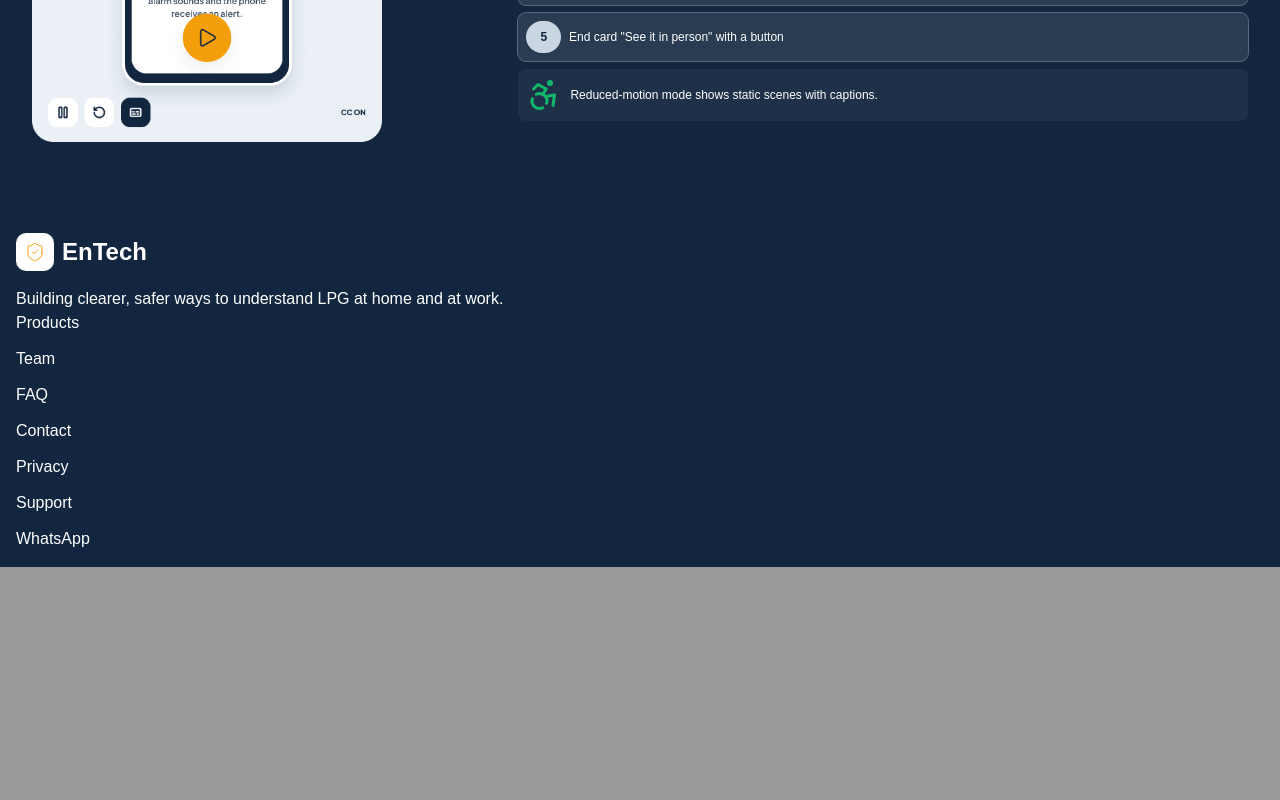
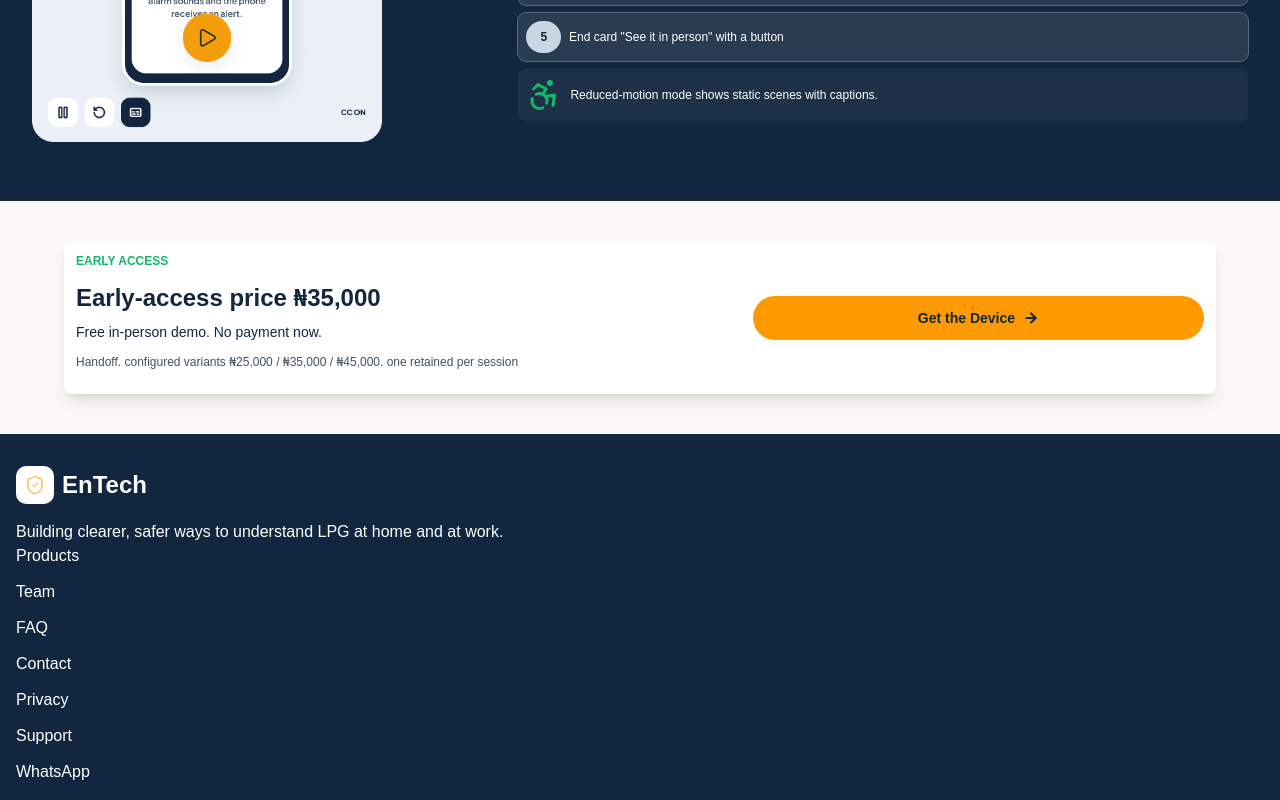
Before and after one commit to Adefenwa/entech, a Next.js app: page /products in a window 1280 px wide. Shown: the part 1917-2717 px from the top of the page. Before the commit the page ends 2484 px from the top, so only its background shows below. Built offline with nearby package versions, Linux system fonts and the light colour scheme; a web font is replaced by a local one.

Commit message:
feat: add early access section with pricing details and call-to-action button

```diff
--- a/src/app/products/page.tsx
+++ b/src/app/products/page.tsx
@@ -2,6 +2,7 @@ import Link from "next/link";
 import Image from "next/image";
 import {
   Accessibility,
+  ArrowRight,
   BellRing,
   CircleCheck,
   MoonStar,
@@ -315,6 +316,39 @@ export default function Products() {
           </div>
         </div>
       </section>
+      <section id="early-access" className="bg-[#FAF8F4] py-10">
+        <div
+          id="box"
+          className="w-[90%] bg-white p-3 rounded-lg shadow-lg mx-auto md:flex md:items-center md:justify-between"
+        >
+          <div id="row" className="md:w[70%]">
+            <p className={greenTextClassName}>early access</p>
+            <h2 className={headerClassName}>
+              Early-access price <span className="font-sans font-bold">₦</span>
+              35,000
+            </h2>
+            <p className="font-medium text-sm text-[#12263f] my-3">
+              Free in-person demo. No payment now.
+            </p>
+            <p className="text-[#12263f]/80 text-xs my-3">
+              Handoff. configured variants{" "}
+              <span className="font-sans font-normal">₦</span>25,000 /{" "}
+              <span className="font-sans font-normal">₦</span>
+              35,000 / <span className="font-sans font-normal">₦</span>
+              45,000. one retained per session
+            </p>
+          </div>
+          <div id="button" className="md:w-[40%]">
+            <Link
+              href="/"
+              className="flex items-center gap-2 text-sm font-bold text-[#12263f] bg-amber-500 py-3 justify-center rounded-full"
+            >
+              Get the Device
+              <ArrowRight color="#12263f" size={16} strokeWidth={3} />{" "}
+            </Link>
+          </div>
+        </div>
+      </section>
     </main>
   );
 }
```
